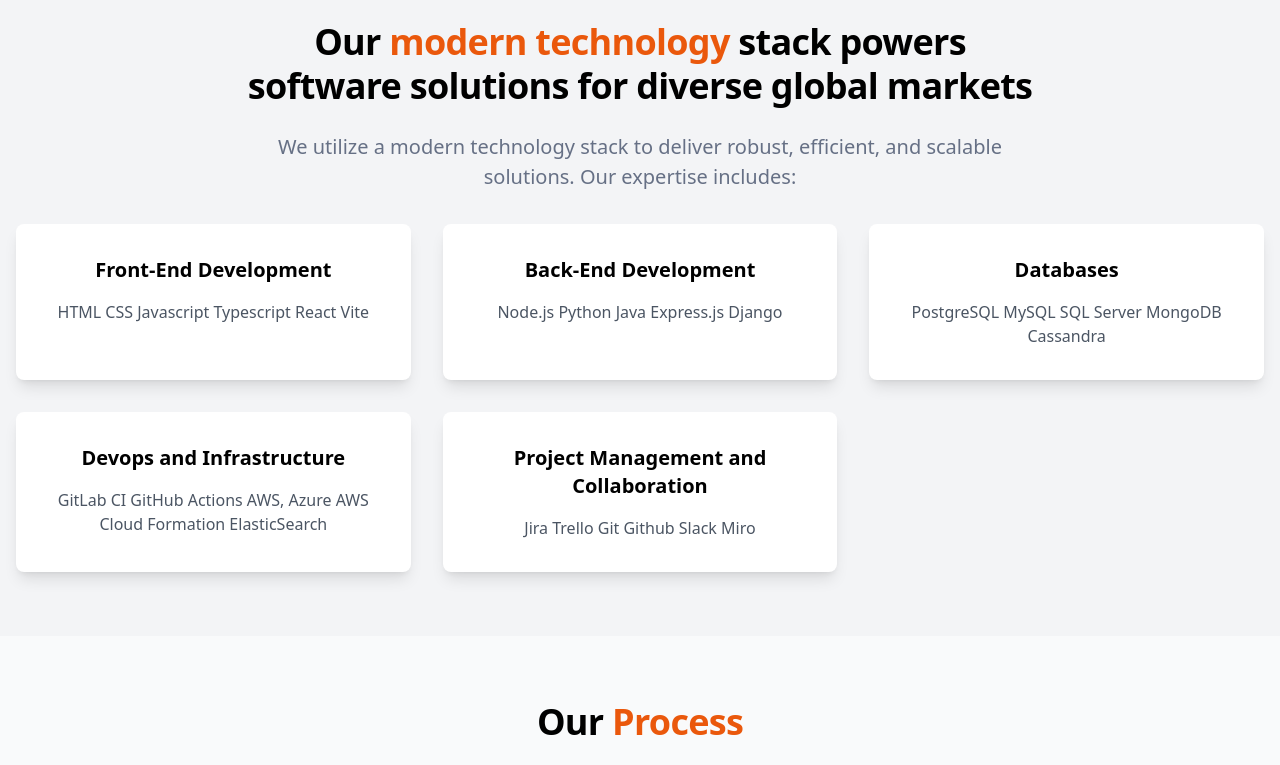
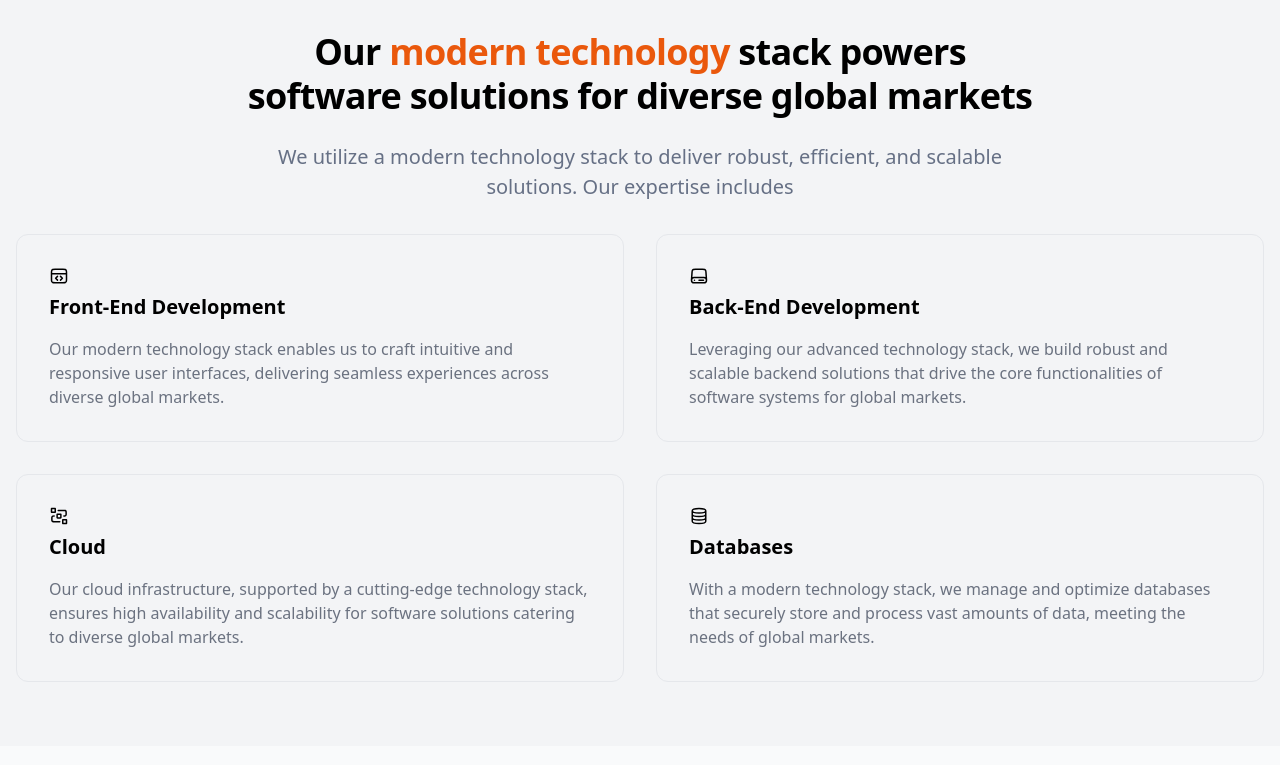
Before and after one commit to voxxup/tigrisworks, a plain HTML site: page index.html in a window 1280 px wide. Shown: the part 1840-2605 px from the top of the page. Drawn offline with nearby package versions, Linux system fonts and the light colour scheme.

Commit message:
stack used and other changes

```diff
--- a/index.html
+++ b/index.html
@@ -7,15 +7,18 @@
     <script src="https://cdn.tailwindcss.com"></script>
     <link rel="stylesheet" href="assets/styles/styles.css" />
   </head>
+
   <body class="bg-gray-50">
     <!-- Header -->
     <header class="bg-white shadow-md">
       <div
         class="container mx-auto px-4 py-6 flex items-center justify-between"
       >
-        <div class="text-2xl font-bold text-orange-600">
-          Tigris<span class="text-black">WORKS</span>
-        </div>
+        <img
+          src="assets/icons/logo/tigris.png"
+          alt="Icon"
+          class="inline-block w-[370px] h-[50px]"
+        />
         <button class="bg-orange-600 text-white px-6 py-2 rounded">
           Contact Us
         </button>
@@ -72,9 +75,8 @@
           >
             Software Development Services</span
           >
-
           to<br />
-          Meet Your Need
+          Meet Your Needs
         </h1>
         <p
           class="font-inter text-xl font-normal leading-[30px] text-center text-[#667085] mb-8"
@@ -115,6 +117,7 @@
               ensure your users have an enjoyable and efficient experience.
             </p>
           </div>
+
           <div class="flex flex-col gap-1 p-8 rounded-lg">
             <img
               src="assets/icons/needs/enterprise.svg"
@@ -145,6 +148,7 @@
               architectural design to drive business innovation and success.
             </p>
           </div>
+
           <div class="flex flex-col gap-1 p-8 rounded-lg">
             <img
               src="assets/icons/needs/legacy.svg"
@@ -160,6 +164,7 @@
               ensuring your systems meet current and future needs.
             </p>
           </div>
+
           <div class="flex flex-col gap-1 p-8 rounded-lg">
             <img
               src="assets/icons/needs/data.svg"
@@ -195,38 +200,72 @@
         >
           We utilize a modern technology stack to deliver robust, efficient, and
           scalable<br />
-          solutions. Our expertise includes:
+          solutions. Our expertise includes
         </p>
-        <div class="grid md:grid-cols-3 gap-8">
-          <div class="bg-white shadow-lg p-8 rounded-lg">
+
+        <div class="grid md:grid-cols-2 gap-8">
+          <div
+            class="flex flex-col border border-1 border-gray-200 p-8 rounded-xl text-left"
+          >
+            <img
+              src="assets/icons/stack/front-end.svg"
+              alt="Icon"
+              class="inline-block w-[20px] h-[18px] mb-2"
+            />
             <h3 class="text-xl font-bold mb-4">Front-End Development</h3>
-            <p class="text-gray-600">
-              HTML CSS Javascript Typescript React Vite
-            </p>
-          </div>
-          <div class="bg-white shadow-lg p-8 rounded-lg">
-            <h3 class="text-xl font-bold mb-4">Back-End Development</h3>
-            <p class="text-gray-600">Node.js Python Java Express.js Django</p>
-          </div>
-          <div class="bg-white shadow-lg p-8 rounded-lg">
-            <h3 class="text-xl font-bold mb-4">Databases</h3>
-            <p class="text-gray-600">
-              PostgreSQL MySQL SQL Server MongoDB Cassandra
+            <p class="text-gray-500">
+              Our modern technology stack enables us to craft intuitive and
+              responsive user interfaces, delivering seamless experiences across
+              diverse global markets.
             </p>
           </div>
 
-          <div class="bg-white shadow-lg p-8 rounded-lg">
-            <h3 class="text-xl font-bold mb-4">Devops and Infrastructure</h3>
-            <p class="text-gray-600">
-              GitLab CI GitHub Actions AWS, Azure AWS Cloud Formation
-              ElasticSearch
+          <div
+            class="flex flex-col border border-1 border-gray-200 p-8 rounded-xl text-left"
+          >
+            <img
+              src="assets/icons/stack/back-end.svg"
+              alt="Icon"
+              class="inline-block w-[20px] h-[18px] mb-2"
+            />
+            <h3 class="text-xl font-bold mb-4">Back-End Development</h3>
+            <p class="text-gray-500">
+              Leveraging our advanced technology stack, we build robust and
+              scalable backend solutions that drive the core functionalities of
+              software systems for global markets.
             </p>
           </div>
-          <div class="bg-white shadow-lg p-8 rounded-lg">
-            <h3 class="text-xl font-bold mb-4">
-              Project Management and Collaboration
-            </h3>
-            <p class="text-gray-600">Jira Trello Git Github Slack Miro</p>
+
+          <div
+            class="flex flex-col border border-1 border-gray-200 p-8 rounded-xl text-left"
+          >
+            <img
+              src="assets/icons/stack/cloud.svg"
+              alt="Icon"
+              class="inline-block w-[20px] h-[18px] mb-2"
+            />
+            <h3 class="text-xl font-bold mb-4">Cloud</h3>
+            <p class="text-gray-500">
+              Our cloud infrastructure, supported by a cutting-edge technology
+              stack, ensures high availability and scalability for software
+              solutions catering to diverse global markets.
+            </p>
+          </div>
+
+          <div
+            class="flex flex-col border border-1 border-gray-200 p-8 rounded-xl text-left"
+          >
+            <img
+              src="assets/icons/stack/db.svg"
+              alt="Icon"
+              class="inline-block w-[20px] h-[18px] mb-2"
+            />
+            <h3 class="text-xl font-bold mb-4">Databases</h3>
+            <p class="text-gray-500">
+              With a modern technology stack, we manage and optimize databases
+              that securely store and process vast amounts of data, meeting the
+              needs of global markets.
+            </p>
           </div>
         </div>
       </div>
@@ -249,13 +288,17 @@
           class="font-inter text-xl font-normal leading-[30px] text-center text-[#667085] mb-8"
         >
           At Tigris Works, we follow a structured and efficient process to
-          ensure that every project we undertake is delivered with the highest
-          quality, on time, and within budget. Our approach is customer-centric,
-          transparent, and tailored to meet each client's unique needs.
+          ensure that every<br />
+          project we undertake is delivered with the highest quality, on time,
+          and within<br />
+          budget. Our approach is customer-centric, transparent, and tailored to
+          meet<br />
+          each client's unique needs.
         </p>
 
         <div class="grid md:grid-cols-3 gap-8 text-left">
           <div class="p-5 border border-1 border-gray-200 rounded-lg">
+            <div class="flex justify-start space-x-3 items-center">
               <img
                 src="assets/icons/process/ideation.svg"
                 alt="Icon"
@@ -265,13 +308,17 @@
               <h3 class="inline-block align-middle text-[32px] font-bold mb-4">
                 Ideation
               </h3>
+            </div>
+
             <p class="text-gray-600">
               We collaboratively brainstorm and refine your idea, ensuring a
               solid foundation for successful development and execution of the
               digital product.
             </p>
           </div>
+
           <div class="p-5 border border-1 border-gray-200 rounded-lg">
+            <div class="flex justify-start space-x-3 items-center">
               <img
                 src="assets/icons/process/design.svg"
                 alt="Icon"
@@ -280,13 +327,16 @@
               <h3 class="inline-block align-middle text-[32px] font-bold mb-4">
                 Design
               </h3>
+            </div>
             <p class="text-gray-600">
               Our skilled designers craft visually stunning interfaces, blending
               aesthetics and functionality to elevate your product’s user
               experience.
             </p>
           </div>
+
           <div class="p-5 border border-1 border-gray-200 rounded-lg">
+            <div class="flex justify-start space-x-3 items-center">
               <img
                 src="assets/icons/process/development.svg"
                 alt="Icon"
@@ -295,13 +345,16 @@
               <h3 class="inline-block align-middle text-[32px] font-bold mb-4">
                 Development
               </h3>
+            </div>
             <p class="text-gray-600">
               Our expert team brings life into your vision, creating a robust
               digital product that exceeds expectations with precision and
               innovation.
             </p>
           </div>
+
           <div class="p-5 border border-1 border-gray-200 rounded-lg">
+            <div class="flex justify-start space-x-3 items-center">
               <img
                 src="assets/icons/process/testing.svg"
                 alt="Icon"
@@ -310,13 +363,16 @@
               <h3 class="inline-block align-middle text-[32px] font-bold mb-4">
                 Testing & QA
               </h3>
+            </div>
             <p class="text-gray-600">
               Our thorough testing guarantees a bug-free experience, ensuring
               your digital product performs flawlessly for a superior user
               journey.
             </p>
           </div>
+
           <div class="p-5 border border-1 border-gray-200 rounded-lg">
+            <div class="flex justify-start space-x-3 items-center">
               <img
                 src="assets/icons/process/launch.svg"
                 alt="Icon"
@@ -325,13 +381,16 @@
               <h3 class="inline-block align-middle text-[32px] font-bold mb-4">
                 Launch
               </h3>
+            </div>
             <p class="text-gray-600">
               Our team manages the launch process, navigating intricacies to
               ensure your digital product reaches its audience seamlessly and
               efficiently.
             </p>
           </div>
+
           <div class="p-5 border border-1 border-gray-200 rounded-lg">
+            <div class="flex justify-start space-x-3 items-center">
               <img
                 src="assets/icons/process/maintainence.svg"
                 alt="Icon"
@@ -340,6 +399,7 @@
               <h3 class="inline-block align-middle text-[32px] font-bold mb-4">
                 Maintenance
               </h3>
+            </div>
             <p class="text-gray-600">
               Our team provides ongoing support and maintenance to ensure your
               digital product remains up-to-date, secure, and fully functional.
@@ -384,6 +444,7 @@
               stage.
             </p>
           </div>
+
           <div class="flex flex-col gap-1 p-8 rounded-lg">
             <img
               src="assets/icons/why-us/expertise.svg"
@@ -398,6 +459,7 @@
               industry knowledge with strategic insights to drive your success.
             </p>
           </div>
+
           <div class="flex flex-col gap-1 p-8 rounded-lg">
             <img
               src="assets/icons/why-us/communication.svg"
@@ -427,6 +489,7 @@
               cohesive approach to every project.
             </p>
           </div>
+
           <div class="flex flex-col gap-1 p-8 rounded-lg">
             <img
               src="assets/icons/why-us/management.svg"
@@ -441,6 +504,7 @@
               timelines to deliver outstanding results.
             </p>
           </div>
+
           <div class="flex flex-col gap-1 p-8 rounded-lg">
             <img
               src="assets/icons/why-us/cost.svg"
@@ -480,7 +544,14 @@
 
     <!-- Footer -->
     <footer class="bg-gray-100 text-black text-right py-4">
-      <div class="container mx-auto px-4 text-[#98A2B3]">
+      <div
+        class="flex justify-between mx-auto px-4 text-[#98A2B3] align-middle"
+      >
+        <img
+          src="assets/icons/logo/tigrs-footer.png"
+          alt="Icon"
+          class="inline-block w-[144px] h-[48px]"
+        />
         <p>&copy; 2024 TigrisWorks. All rights reserved.</p>
       </div>
     </footer>
```
Also changed, not shown: assets/icons/logo/Content.png (added), assets/icons/logo/tigris.png (added), assets/icons/logo/tigrs-footer.png (added), assets/icons/stack/back-end.svg (added), assets/icons/stack/cloud.svg (added), assets/icons/stack/db.svg (added), assets/icons/stack/front-end.svg (added). Lines whose indentation alone changed are shown as unchanged.
